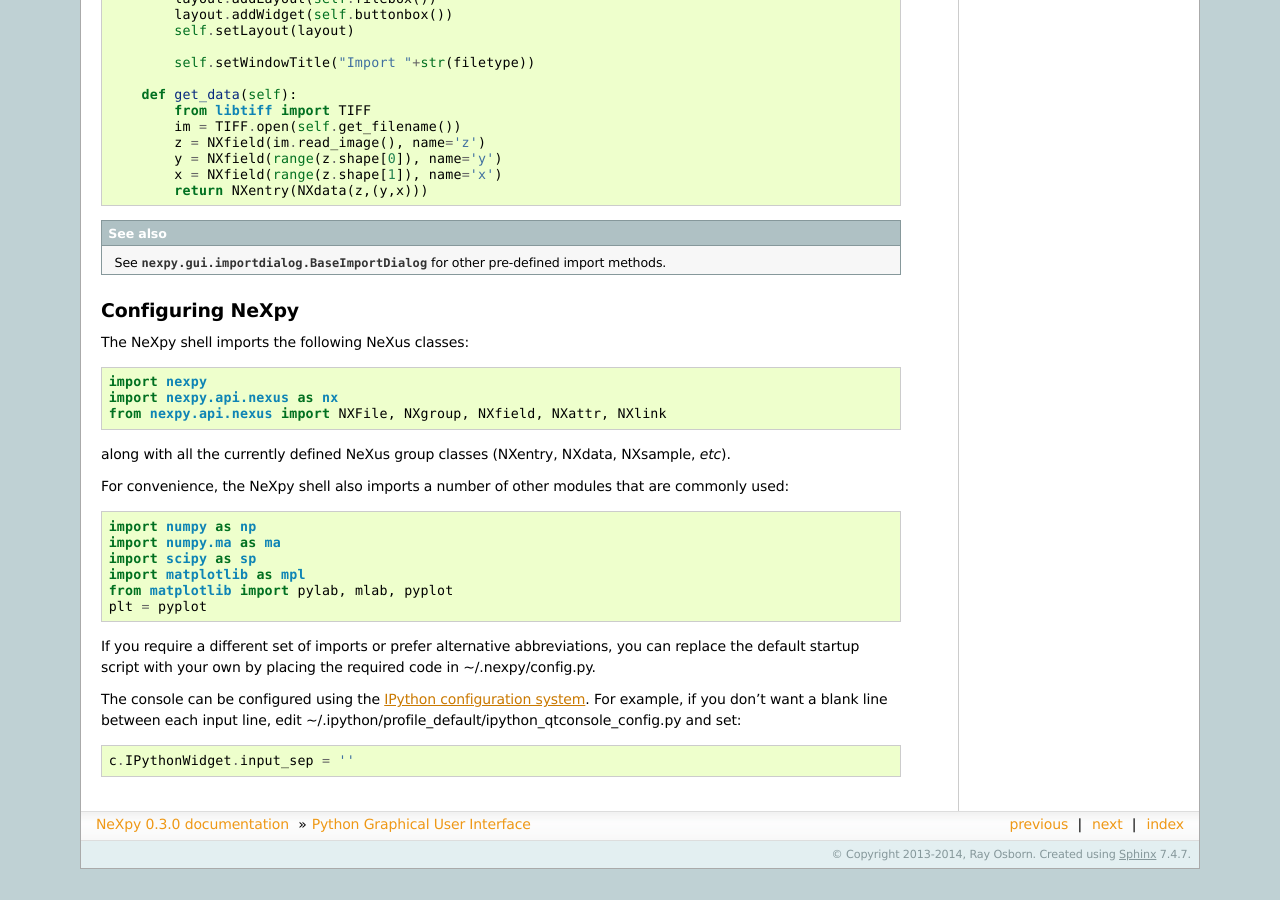
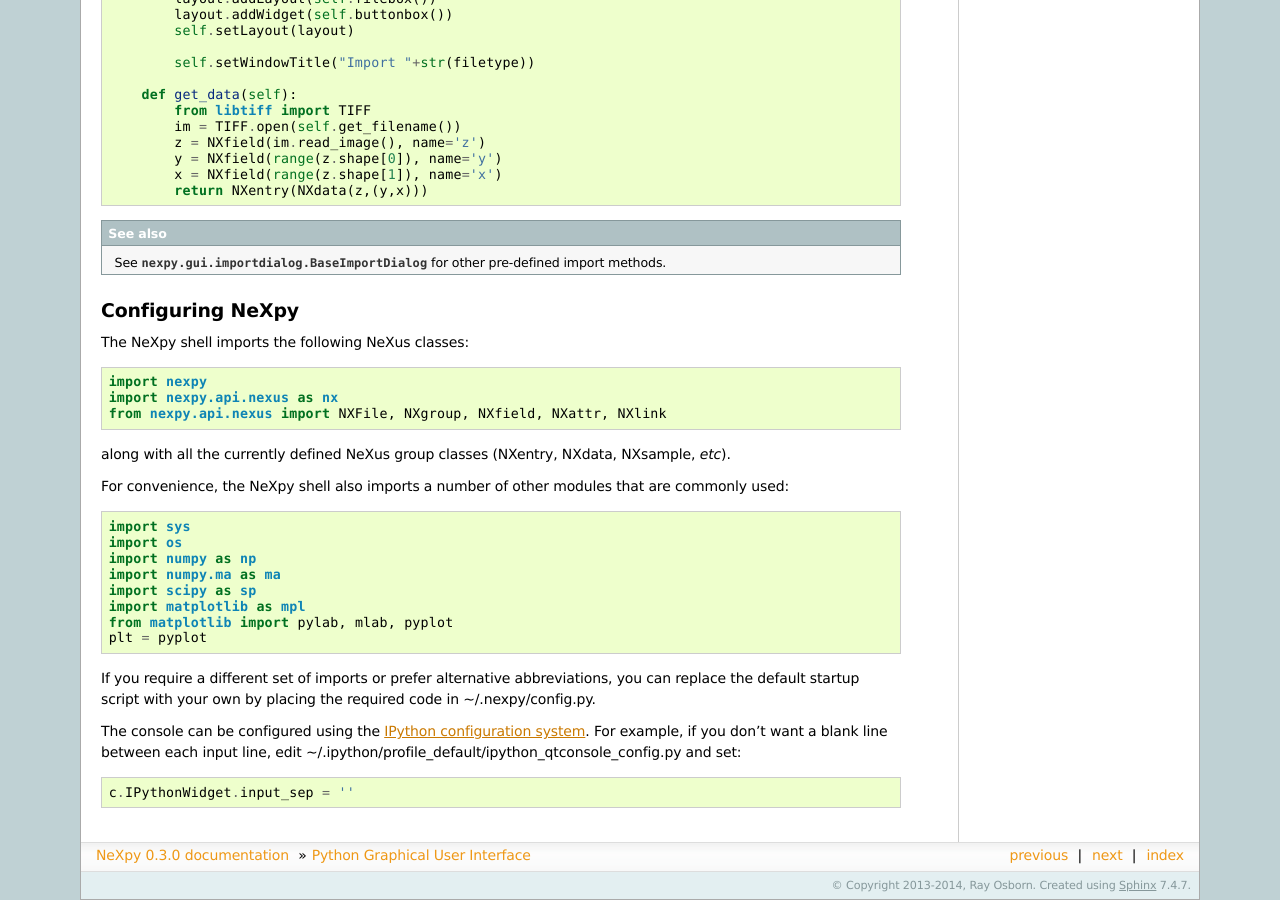
Before and after one commit to nexpy/nexpy, a Sphinx documentation site: the page built from doc/source/pythongui.rst, in a window 1280 px wide and 900 px high, scrolled down 11879 px. Built offline with Sphinx 7.4.7, drawn with Linux system fonts in a browser that asks for light colours; before the commit the page ends 12748 px from its top, so only the background shows below that.

Commit message:
Updated documentation

```diff
--- a/doc/source/pythongui.rst
+++ b/doc/source/pythongui.rst
@@ -608,6 +608,8 @@
 For convenience, the NeXpy shell also imports a number of other modules that are
 commonly used::
 
+ import sys
+ import os
  import numpy as np
  import numpy.ma as ma
  import scipy as sp
```
